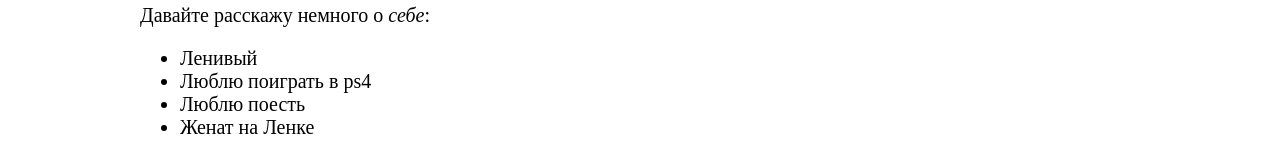
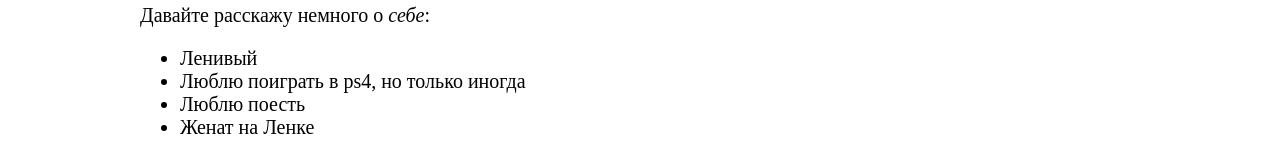
Before and after one commit to genamojet/blogg, a plain HTML site: page index.html in a window 1280 px wide. Shown: the part 564-723 px from the top of the page. Drawn offline with Linux system fonts and the light colour scheme.

Commit message:
Правит главную страницу

```diff
--- a/index.html
+++ b/index.html
@@ -24,7 +24,7 @@
             Давайте расскажу немного о <em>себе</em>:
             <ul>
                 <li>Ленивый</li>
-                <li>Люблю поиграть в ps4</li>
+                <li>Люблю поиграть в ps4, но только иногда</li>
                 <li>Люблю поесть</li>
                 <li>Женат на Ленке</li>
 
```
